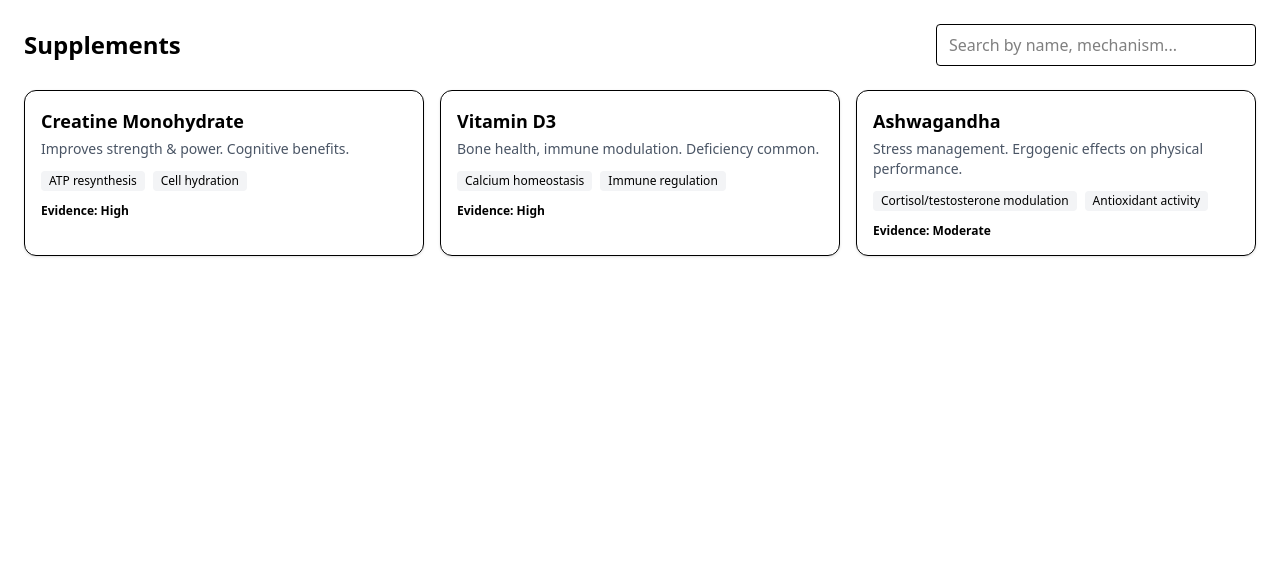
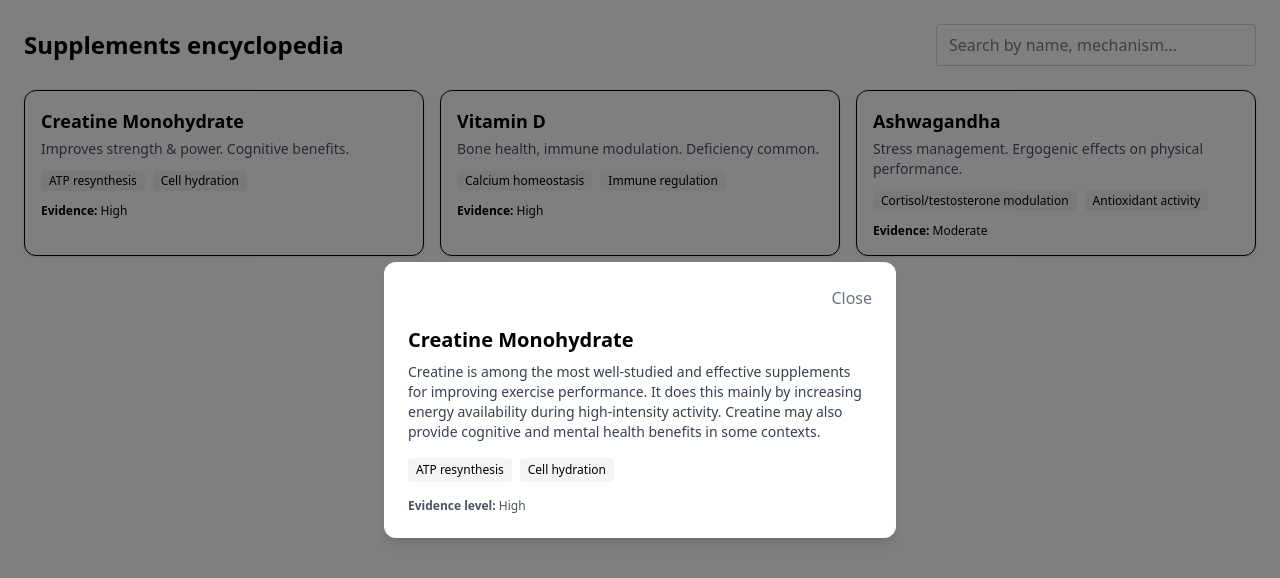
Before and after one commit to artem-yaremchuk/supplements-app, a React (Vite) app: page / in a window 1280 px wide. Both pictures are taken after a click on the element 224 px from the left and 173 px from the top of the page. Shown: the top 578 px of the page. Built offline with nearby package versions, Linux system fonts and the light colour scheme.

Commit message:
feat: add animated SupplementDetails with Framer Motion and accent styles

```diff
--- a/package.json
+++ b/package.json
@@ -18,6 +18,7 @@
   },
   "dependencies": {
     "@tailwindcss/vite": "^4.1.11",
+    "framer-motion": "^12.23.12",
     "react": "^19.1.1",
     "react-dom": "^19.1.1",
     "tailwindcss": "^4.1.11"
--- a/src/App.tsx
+++ b/src/App.tsx
@@ -1,9 +1,13 @@
 import { useState, useMemo } from 'react';
 import { supplements } from './mocks/supplements';
 import SupplementList from './components/SupplementList';
+import SupplementDetails from './components/SupplementDetails';
+import { AnimatePresence } from 'framer-motion';
 
 export default function App() {
   const [query, setQuery] = useState('');
+  const [selectedSupplementId, setSelectedSupplementId] = useState<string | null>(null);
+
   const filtered = useMemo(() => {
     const q = query.trim().toLowerCase();
     if (!q) return supplements;
@@ -13,24 +17,27 @@ export default function App() {
     );
   }, [query]);
 
+  const handleOpen = (id: string) => setSelectedSupplementId(id);
+  const handleClose = () => setSelectedSupplementId(null);
+
+  const current = supplements.find((s) => s.id === selectedSupplementId) || null;
+
   return (
     <main className="mx-auto max-w-full space-y-6 p-6">
       <header className="flex flex-col items-start justify-between gap-3 sm:flex-row sm:items-center">
-        <h1 className="text-2xl font-bold">Supplements</h1>
+        <h1 className="text-2xl font-bold">Supplements encyclopedia</h1>
         <input
           value={query}
           onChange={(e) => setQuery(e.target.value)}
           placeholder="Search by name, mechanism..."
-          className="w-full rounded border px-3 py-2 sm:w-80"
+          className="focus:border-accent w-full rounded border border-gray-300 px-3 py-2 transition-colors outline-none sm:w-80"
         />
       </header>
 
-      <SupplementList
-        items={filtered}
-        onOpen={(id) => {
-          alert(`Open details for: ${id}`);
-        }}
-      />
+      <SupplementList items={filtered} onOpen={handleOpen} />
+      <AnimatePresence>
+        {current && <SupplementDetails item={current} onClose={handleClose} />}
+      </AnimatePresence>
     </main>
   );
 }
--- a/src/components/SupplementCard.tsx
+++ b/src/components/SupplementCard.tsx
@@ -8,7 +8,7 @@ type Props = {
 export default function SupplementCard({ item, onOpen }: Props) {
   return (
     <div
-      className="rounded-xl border p-4 shadow-sm transition hover:shadow-md"
+      className="cursor-pointer rounded-xl border p-4 shadow-sm transition hover:shadow-md"
       onClick={() => onOpen?.(item.id)}
     >
       <h3 className="text-lg font-semibold">{item.name}</h3>
@@ -23,7 +23,7 @@ export default function SupplementCard({ item, onOpen }: Props) {
       </ul>
 
       <div className="mt-3 text-xs font-bold">
-        Evidence: <span className="font-semibold">{item.evidence}</span>
+        Evidence: <span className="font-medium">{item.evidence}</span>
       </div>
     </div>
   );
--- /dev/null
+++ b/src/components/SupplementDetails.tsx
@@ -0,0 +1,49 @@
+import type { Supplement } from '../types/supplements';
+import { motion } from 'framer-motion';
+
+type Props = {
+  item: Supplement;
+  onClose: () => void;
+};
+
+export default function SupplementDetails({ item, onClose }: Props) {
+  return (
+    <motion.div
+      className="fixed inset-0 z-50 flex items-center justify-center bg-black/50"
+      initial={{ opacity: 0 }}
+      animate={{ opacity: 1 }}
+      exit={{ opacity: 0 }}
+    >
+      <motion.div
+        className="w-full max-w-lg rounded-xl bg-white p-6 shadow-lg"
+        initial={{ opacity: 0, scale: 0.95, y: 20 }}
+        animate={{ opacity: 1, scale: 1, y: 0 }}
+        exit={{ opacity: 0, scale: 0.95, y: 20 }}
+        transition={{ type: 'spring', stiffness: 300, damping: 30 }}
+      >
+        <button
+          className="hover:text-accent mb-4 ml-auto block text-gray-500 transition-colors"
+          onClick={onClose}
+          type="button"
+        >
+          Close
+        </button>
+
+        <h2 className="text-xl font-bold">{item.name}</h2>
+        <p className="mt-2 text-sm text-gray-700">{item.fullDesc}</p>
+
+        <ul className="mt-4 flex flex-wrap gap-2">
+          {item.mechanisms.map((m, index) => (
+            <li key={index} className="rounded bg-gray-100 px-2 py-1 text-xs">
+              {m}
+            </li>
+          ))}
+        </ul>
+
+        <p className="mt-4 text-xs font-bold text-gray-600">
+          Evidence level: <span className="font-medium">{item.evidence}</span>
+        </p>
+      </motion.div>
+    </motion.div>
+  );
+}
--- a/src/index.css
+++ b/src/index.css
@@ -1 +1,9 @@
-@import "tailwindcss";
+@import 'tailwindcss';
+
+@theme {
+  --color-accent: oklch(50.8% 0.118 165.612);
+}
+
+button {
+  cursor: pointer;
+}
--- a/src/mocks/supplements.ts
+++ b/src/mocks/supplements.ts
@@ -5,13 +5,17 @@ export const supplements: Supplement[] = [
     id: '1',
     name: 'Creatine Monohydrate',
     shortDesc: 'Improves strength & power. Cognitive benefits.',
+    fullDesc:
+      'Creatine is among the most well-studied and effective supplements for improving exercise performance. It does this mainly by increasing energy availability during high-intensity activity. Creatine may also provide cognitive and mental health benefits in some contexts.',
     mechanisms: ['ATP resynthesis', 'Cell hydration'],
     evidence: 'High',
   },
   {
     id: '2',
-    name: 'Vitamin D3',
+    name: 'Vitamin D',
     shortDesc: 'Bone health, immune modulation. Deficiency common.',
+    fullDesc:
+      'Vitamin D is a fat-soluble vitamin that our skin synthesizes when exposed to the sun. It benefits us in many ways, from bone health to mood.',
     mechanisms: ['Calcium homeostasis', 'Immune regulation'],
     evidence: 'High',
   },
@@ -19,6 +23,8 @@ export const supplements: Supplement[] = [
     id: '3',
     name: 'Ashwagandha',
     shortDesc: 'Stress management. Ergogenic effects on physical performance.',
+    fullDesc:
+      'Ashwagandha has been called the king of Ayurvedic herbs. It is best known for reducing stress and anxiety. It may also modestly enhance various aspects of physical performance, increase testosterone levels, and improve reproductive health, but more research is needed to confirm these effects.',
     mechanisms: ['Cortisol/testosterone modulation', 'Antioxidant activity'],
     evidence: 'Moderate',
   },
--- a/src/types/supplements.ts
+++ b/src/types/supplements.ts
@@ -4,6 +4,7 @@ export interface Supplement {
   id: string;
   name: string;
   shortDesc: string;
+  fullDesc: string;
   mechanisms: string[];
   evidence: EvidenceLevel;
 }
```
Also changed, not shown: 1 other file (tests, documents, lock files or other folders).
